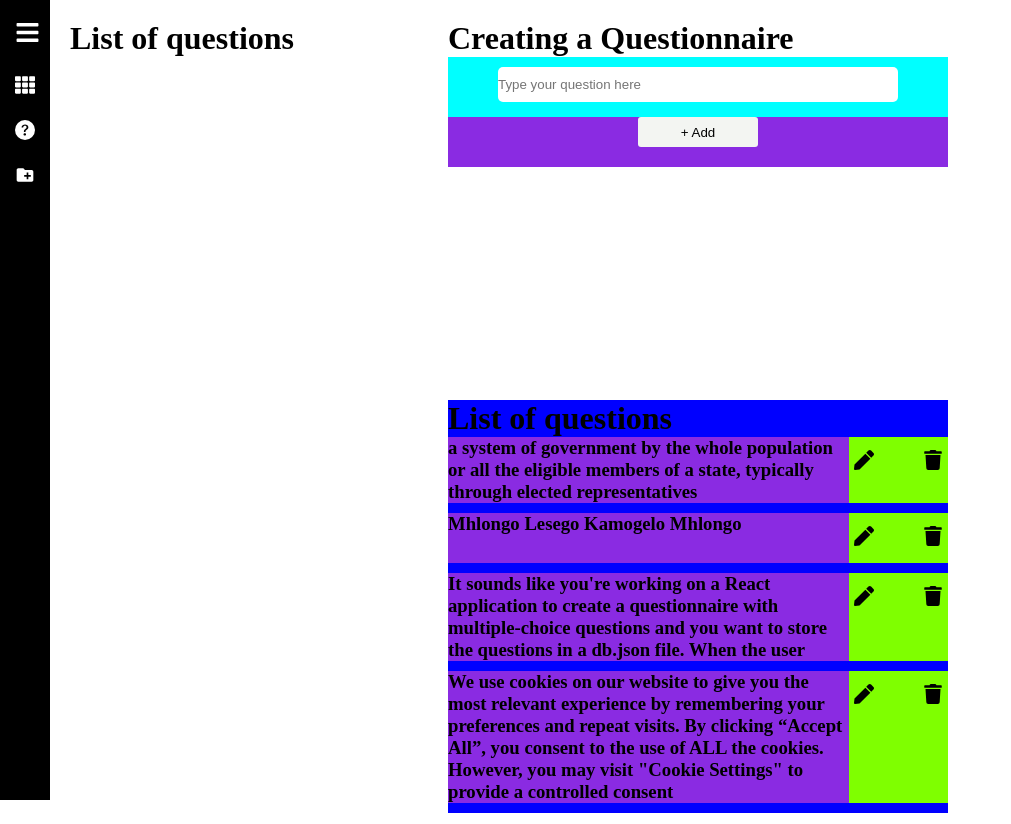
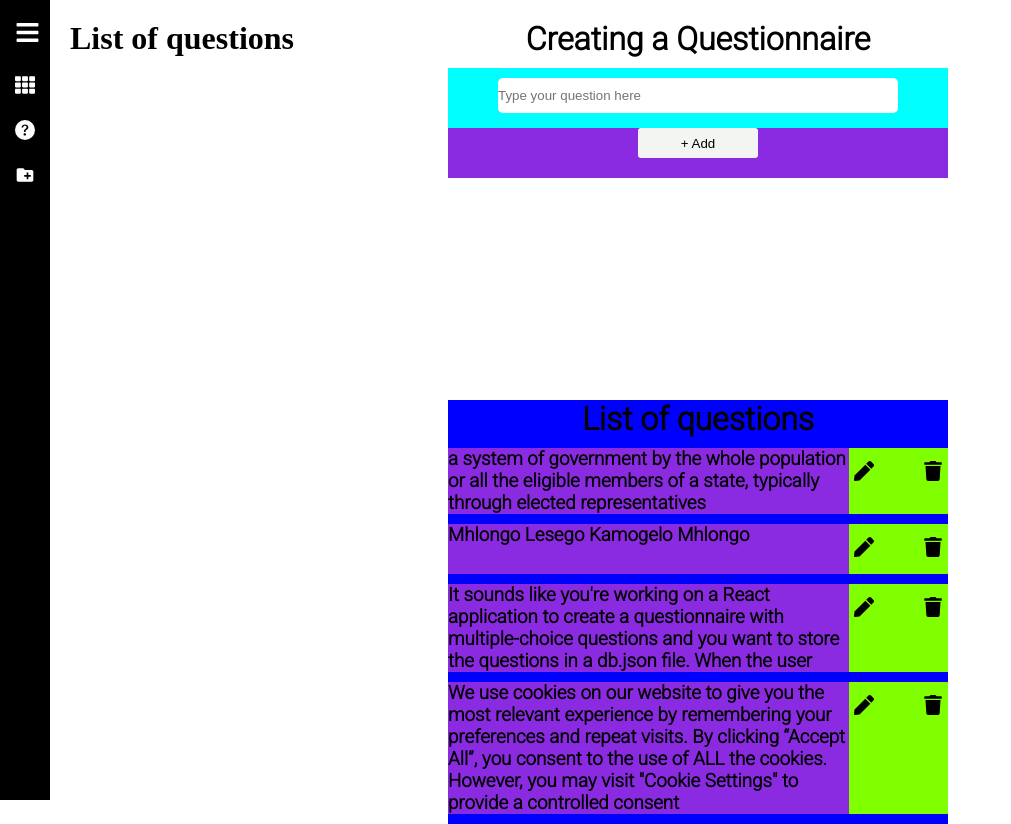
Before and after one commit to LesegoLSG/Questionnaire-React, a React (Create React App) app: page /create in a window 1280 px wide. Shown: the whole page, without its empty margins (0-1011 px from the left). Built offline with nearby package versions, Linux system fonts and the light colour scheme; data requests are answered from the project's data file.

Commit message:
Added fonts

```diff
--- a/src/Stylesheet/Add.css
+++ b/src/Stylesheet/Add.css
@@ -2,13 +2,14 @@
     position:absolute;
     left:35%;
     align-items: center;
+    font-family: 'Inter', sans-serif;
+    font-family: 'Roboto', sans-serif;
 }
 
-#add-input{
-    width:300px;
-    height:25px;
+.add-container h1{
+    text-align: center;
+    margin-bottom: 10px;
 }
-
 
 .input-box{
     background-color: aqua;
--- a/src/Stylesheet/Question.css
+++ b/src/Stylesheet/Question.css
@@ -38,7 +38,13 @@
     top:50%;
     align-items: center;
     background-color: blue;
+    font-family: 'Inter', sans-serif;
+    font-family: 'Roboto', sans-serif;
 
+}
+.main-question h1{
+    text-align:center;
+    margin-bottom: 10px;
 }
 
 .container-question{
```
